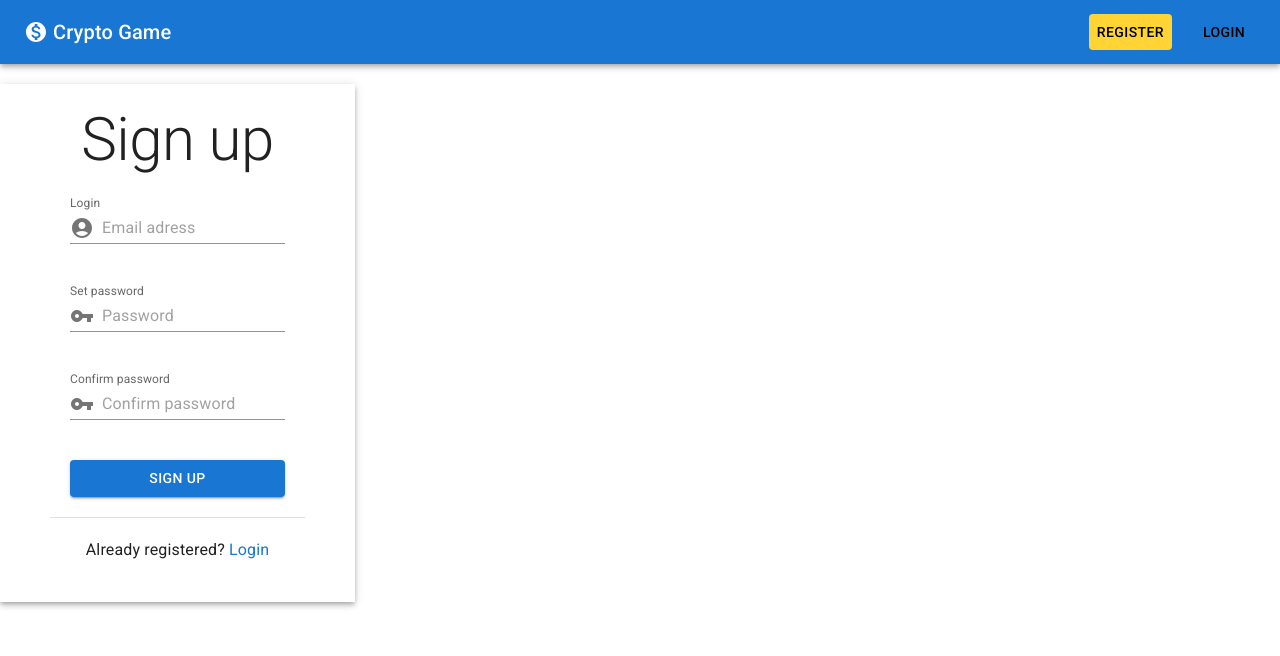
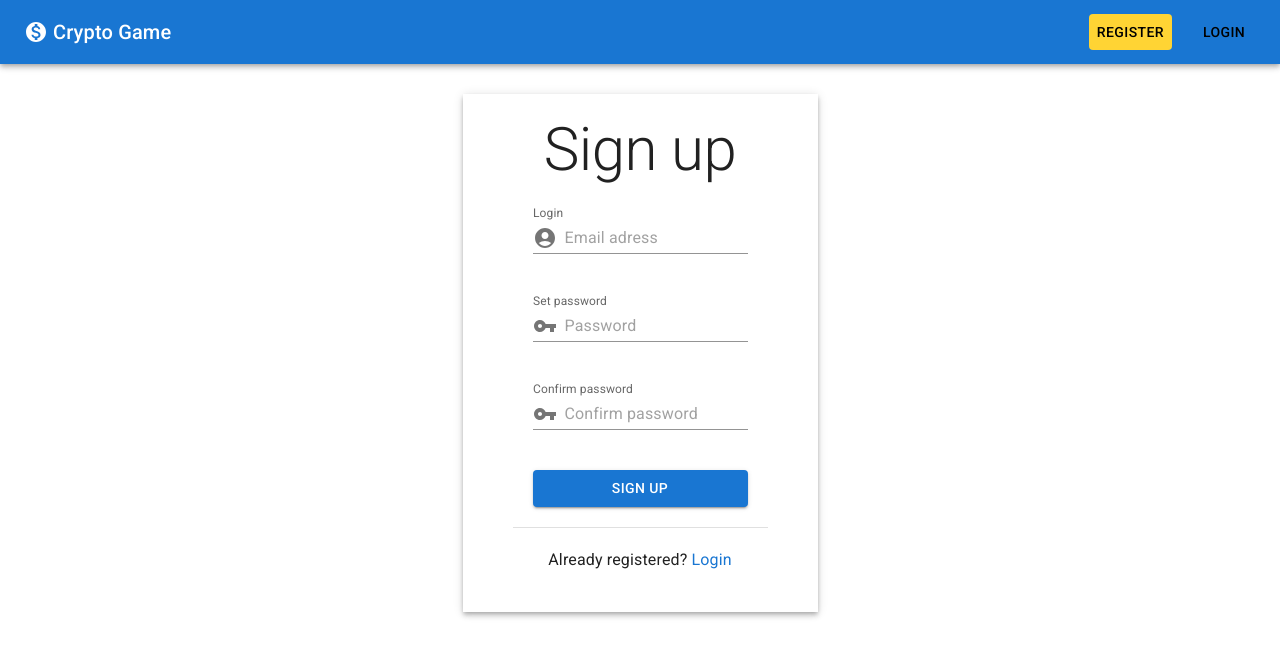
Before and after one commit to hffxx/cryptoapp, a React (Create React App) app in the folder frontend/: page /signup in a window 1280 px wide. Shown: the top 656 px of the page. Built offline with nearby package versions, Linux system fonts and the light colour scheme.

Commit message:
fix: grid style

```diff
--- a/frontend/src/components/Login.js
+++ b/frontend/src/components/Login.js
@@ -35,7 +35,7 @@ const styles = {
 
 function Login() {
   return (
-    <Grid container>
+    <Grid container sx={{ padding: "10px" }}>
       <Paper square elevation={4} sx={styles.paper}>
         <Typography variant="h2">Login</Typography>
         <FormControl>
--- a/frontend/src/components/SignUp.js
+++ b/frontend/src/components/SignUp.js
@@ -20,6 +20,7 @@ const styles = {
     display: "flex",
     flexDirection: "column",
     padding: "20px 50px ",
+    margin: "20px auto",
   },
   item: {
     margin: "20px",
@@ -34,7 +35,7 @@ const styles = {
 
 function SignUp() {
   return (
-    <Grid container sx={{ margin: "20px auto" }}>
+    <Grid container sx={{ padding: "10px" }}>
       <Paper square elevation={4} sx={styles.paper}>
         <Typography variant="h2">Sign up</Typography>
         <FormControl>
```
